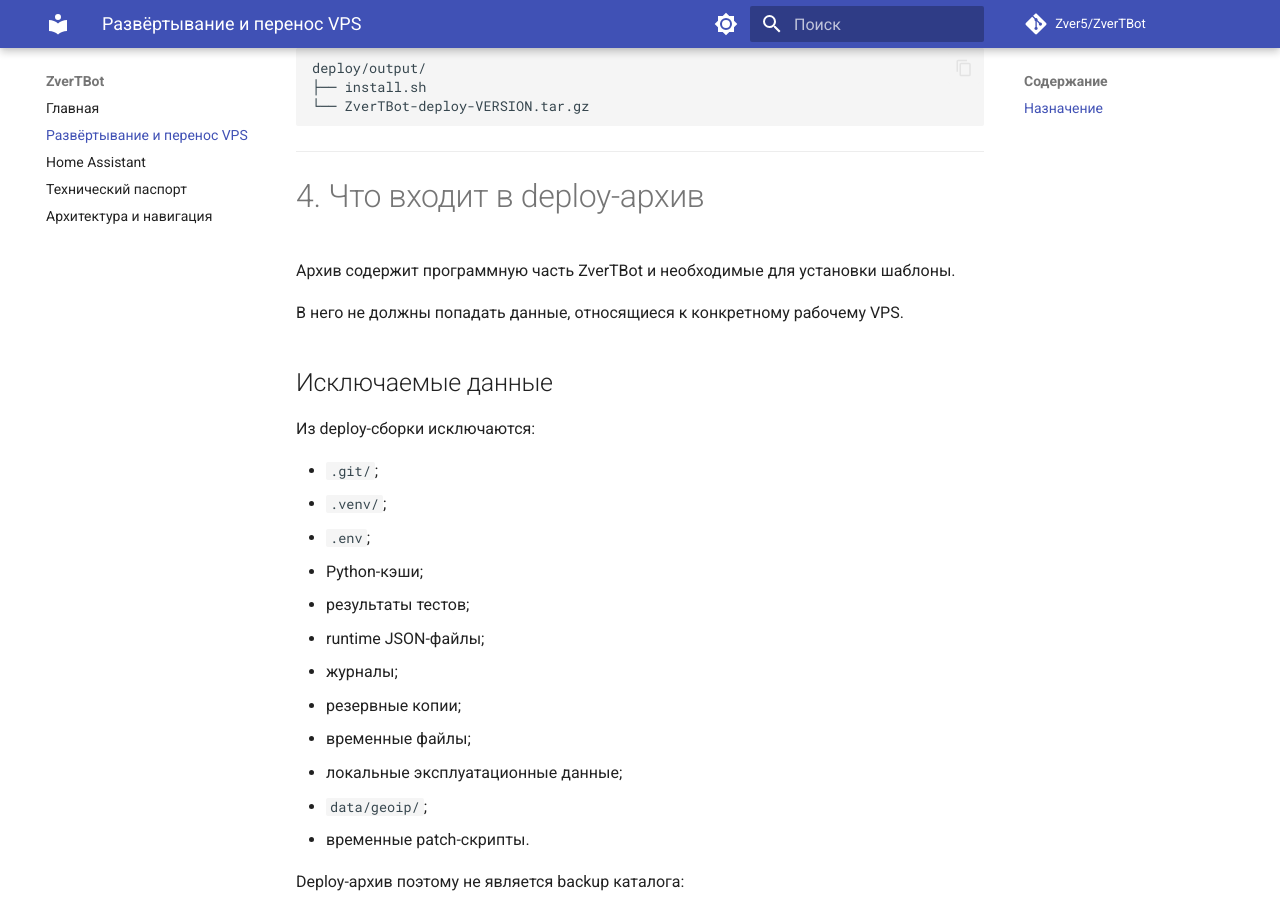
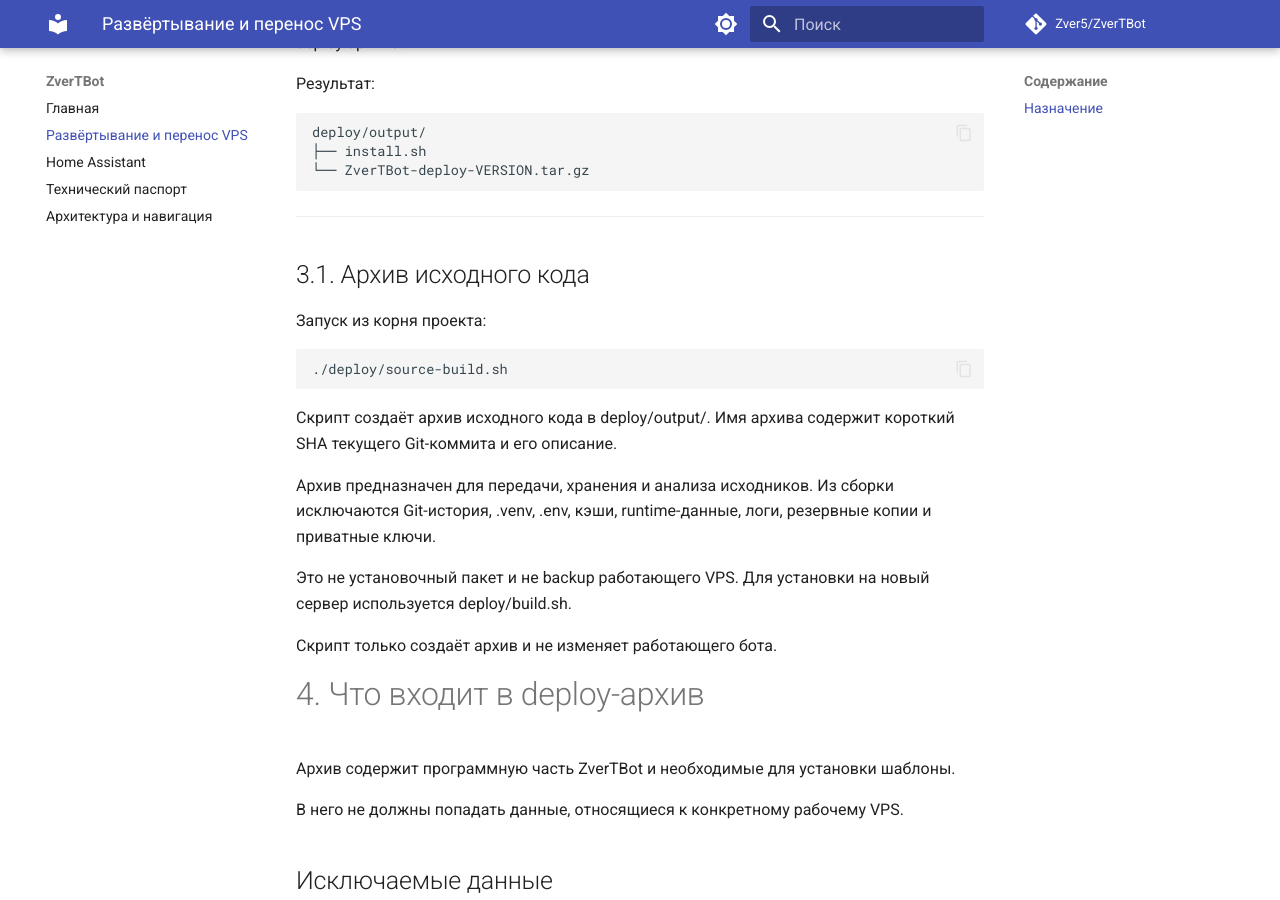
Before and after one commit to Zver5/ZverTBot, an MkDocs documentation site: the page built from docs/DEPLOY.md, in a window 1280 px wide and 900 px high, scrolled down 3231 px. Built offline with MkDocs 1.6.1 and Material for MkDocs 9.7.7, drawn with Linux system fonts in a browser that asks for light colours; comment, search, counter and statistics services are not loaded; some of the changed text lies outside the part shown.

Commit message:
docs: document source archive build

````diff
--- a/docs/DEPLOY.md
+++ b/docs/DEPLOY.md
@@ -23,6 +23,7 @@ Deploy-механизм предназначен для **повторяемог
 ```text
 deploy/
 ├── build.sh
+├── source-build.sh
 ├── output/
 └── botinstaller/
     ├── install.sh
@@ -41,6 +42,7 @@ deploy/
 | Компонент                               | Назначение                            |
 | --------------------------------------- | ------------------------------------- |
 | `deploy/build.sh`                       | Сборка переносимого deploy-архива     |
+| `deploy/source-build.sh` | Сборка архива исходного кода |
 | `deploy/output/`                        | Результаты сборки                     |
 | `deploy/botinstaller/install.sh`        | Установка ZverTBot на целевой VPS     |
 | `deploy/botinstaller/packages.txt`      | Список системных пакетов              |
@@ -126,6 +128,24 @@ deploy/output/
 ```
 
 ---
+
+## 3.1. Архив исходного кода
+
+Запуск из корня проекта:
+
+    ./deploy/source-build.sh
+
+Скрипт создаёт архив исходного кода в deploy/output/. Имя архива содержит
+короткий SHA текущего Git-коммита и его описание.
+
+Архив предназначен для передачи, хранения и анализа исходников.
+Из сборки исключаются Git-история, .venv, .env, кэши, runtime-данные,
+логи, резервные копии и приватные ключи.
+
+Это не установочный пакет и не backup работающего VPS. Для установки
+на новый сервер используется deploy/build.sh.
+
+Скрипт только создаёт архив и не изменяет работающего бота.
 
 # 4. Что входит в deploy-архив
 
````
